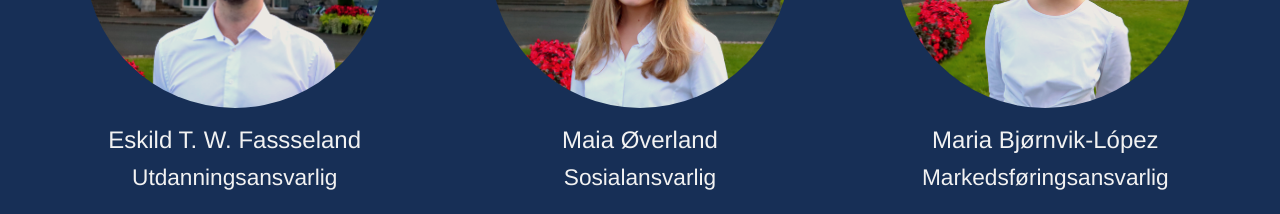
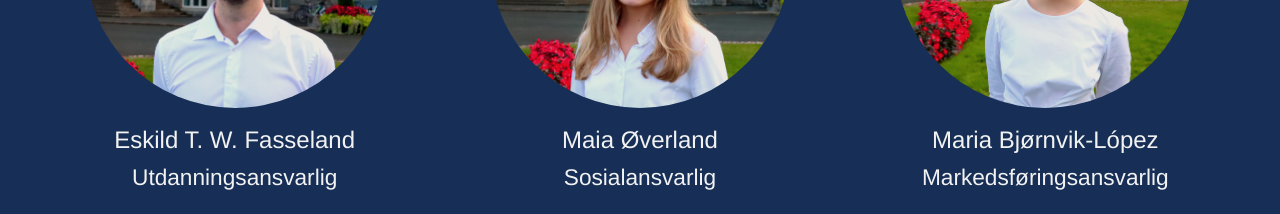
Before and after one commit to indokfinans/nettside, a React (Create React App) app in the folder frontend/: page /home in a window 1280 px wide. Shown: the part 2740-2954 px from the top of the page. Built offline with nearby package versions, Linux system fonts and the light colour scheme; no server answers.

Commit message:
fix eskilds name

```diff
--- a/frontend/src/components/MainPageBoard.tsx
+++ b/frontend/src/components/MainPageBoard.tsx
@@ -24,7 +24,7 @@ const members: Member[] = [
     image: anders,
   },
   {
-    name: "Eskild T. W. Fassseland",
+    name: "Eskild T. W. Fasseland",
     title: "Utdanningsansvarlig",
     image: eskild,
   },
```
